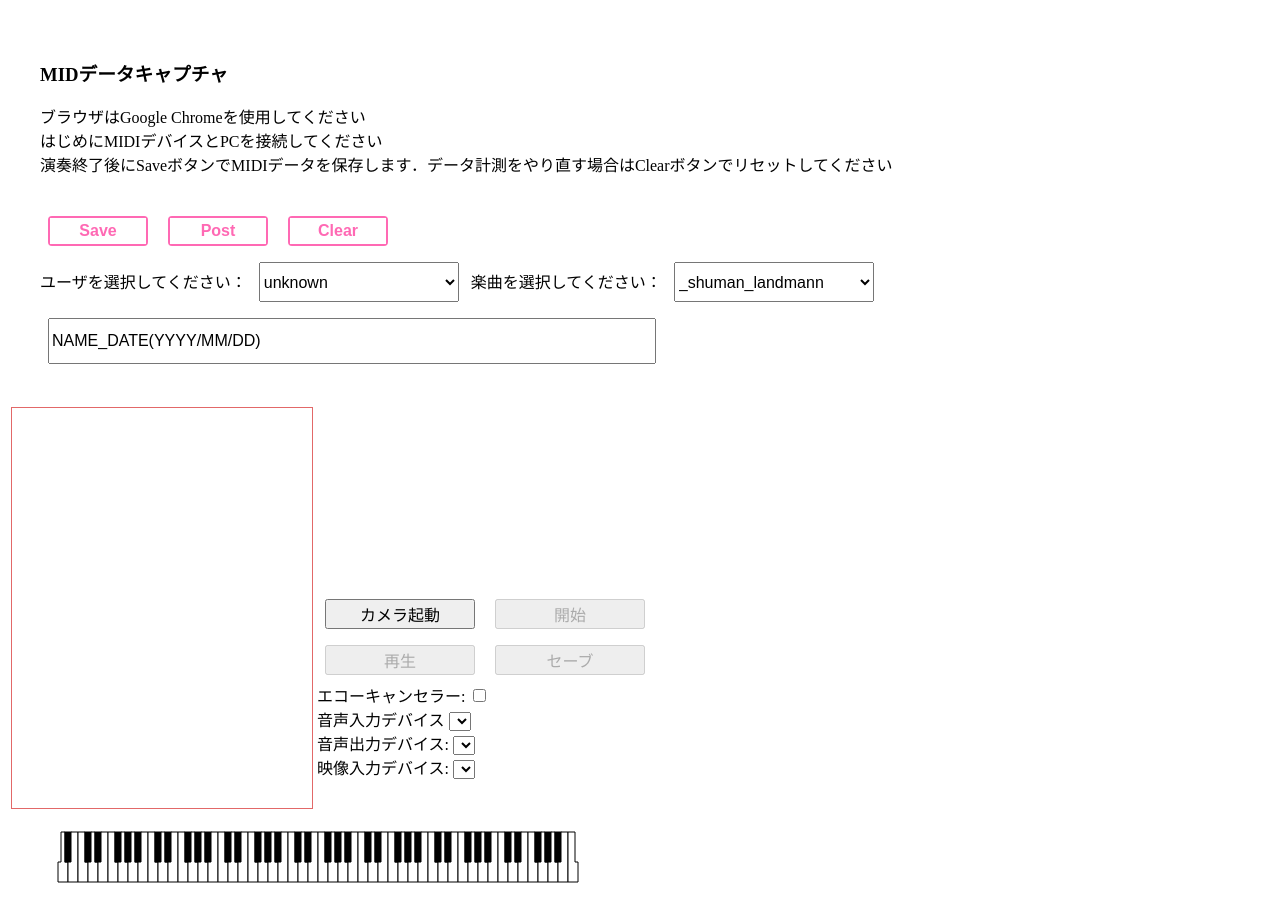
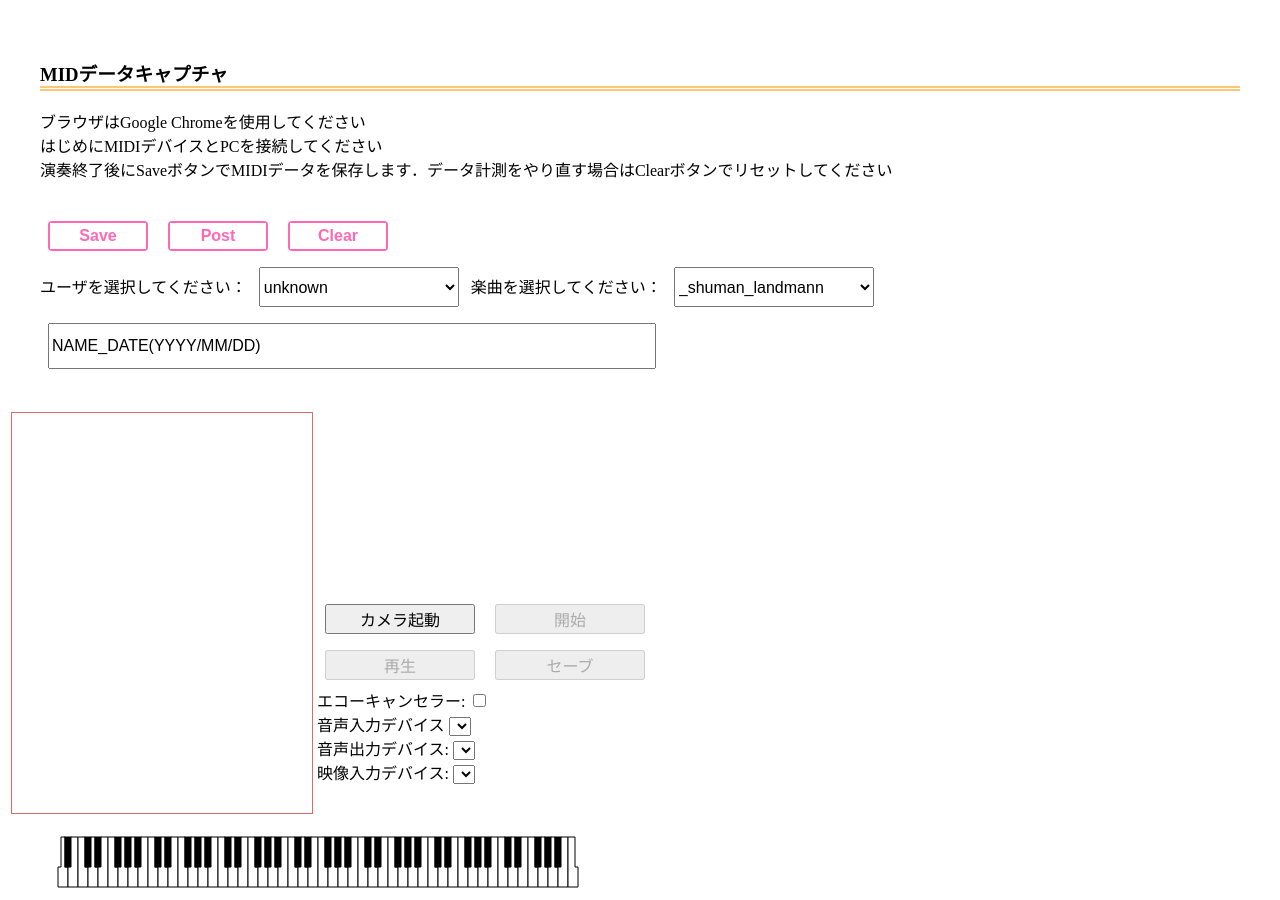
Before and after one commit to rm-mplpl-ebi/-rm-mplpl-ebi-, a plain HTML site: page index.html in a window 1280 px wide. Shown: the top 900 px of the page. Drawn offline with nearby package versions, Linux system fonts and the light colour scheme.

Commit message:
Update index.html

```diff
--- a/index.html
+++ b/index.html
@@ -133,6 +133,11 @@ video {
   border-width: 1px;
 }
 
+h3 {
+  border-bottom: double 5px #FFC778;
+  text-align: left;
+}
+
 </style>
 <title>MIDI data capture</title>
 </head>
```
